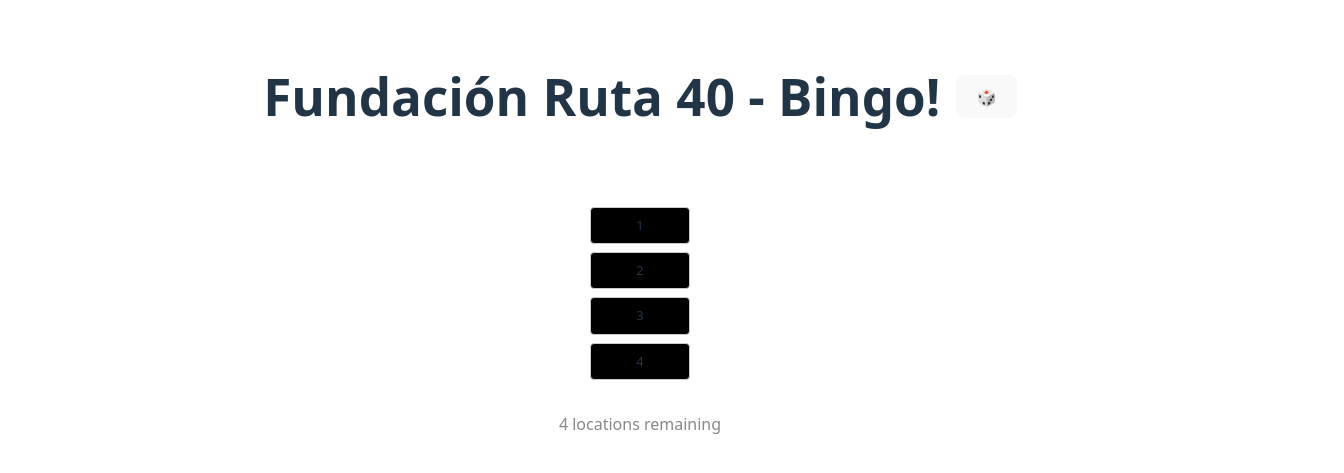
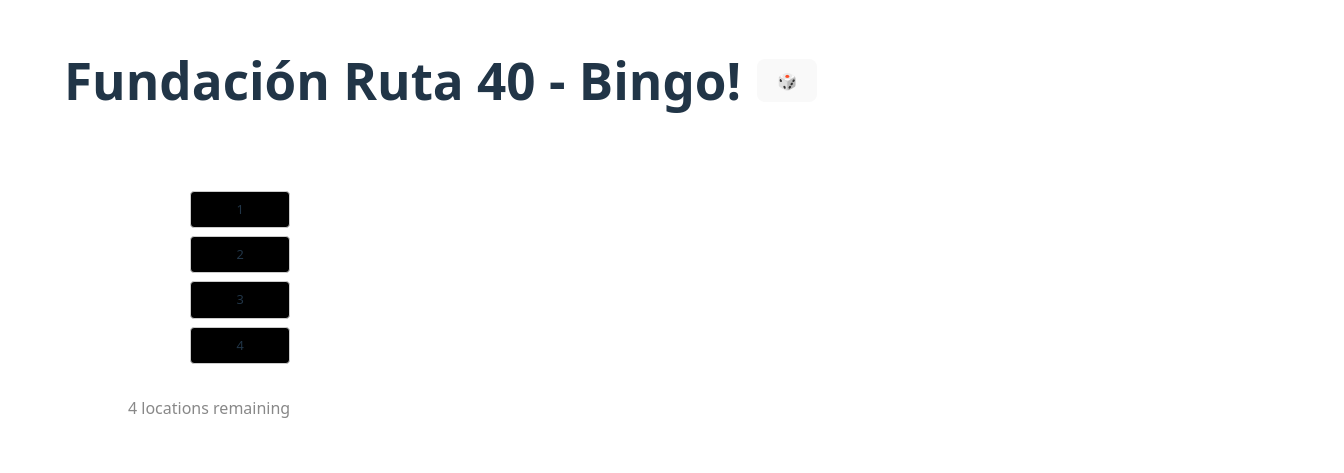
Before and after one commit to franciscoturdera00/fundacion40-bingo, a React (Vite) app: page / in a window 1280 px wide. Shown: the part 157-630 px from the top of the page, 1344 px wide, since content can reach past the window. Built offline with nearby package versions, Linux system fonts and the light colour scheme.

Commit message:
progress

```diff
--- a/src/App.css
+++ b/src/App.css
@@ -71,3 +71,10 @@
   animation: fadeSlide 0.4s ease-out;
   transition: all 0.3s ease;
 }
+
+.bingo-grid-container {
+  display: flex;
+  flex-direction: column;
+  align-items: flex-end;
+  max-width: 600px;
+}
--- a/src/MapZoom.css
+++ b/src/MapZoom.css
@@ -2,28 +2,17 @@
   display: flex;
   justify-content: space-between;
   align-items: flex-start;
-  gap: 4rem;
-  margin-top: 2rem;
-  padding: 0 4rem;
+  width: 100vw;
+  padding: 2rem 4rem;
+  box-sizing: border-box;
 }
 
-/* Wraps the map centered on the left */
 .map-wrapper {
   position: relative;
   width: 600px;
   height: 600px;
   overflow: hidden;
   background-color: transparent;
-  margin-left: auto;
-  margin-right: auto;
-}
-
-/* Container for the grid to align right */
-.bingo-grid-container {
-  flex: 1;
-  display: flex;
-  flex-direction: column;
-  align-items: center;
 }
 
 .map-inner {
```
